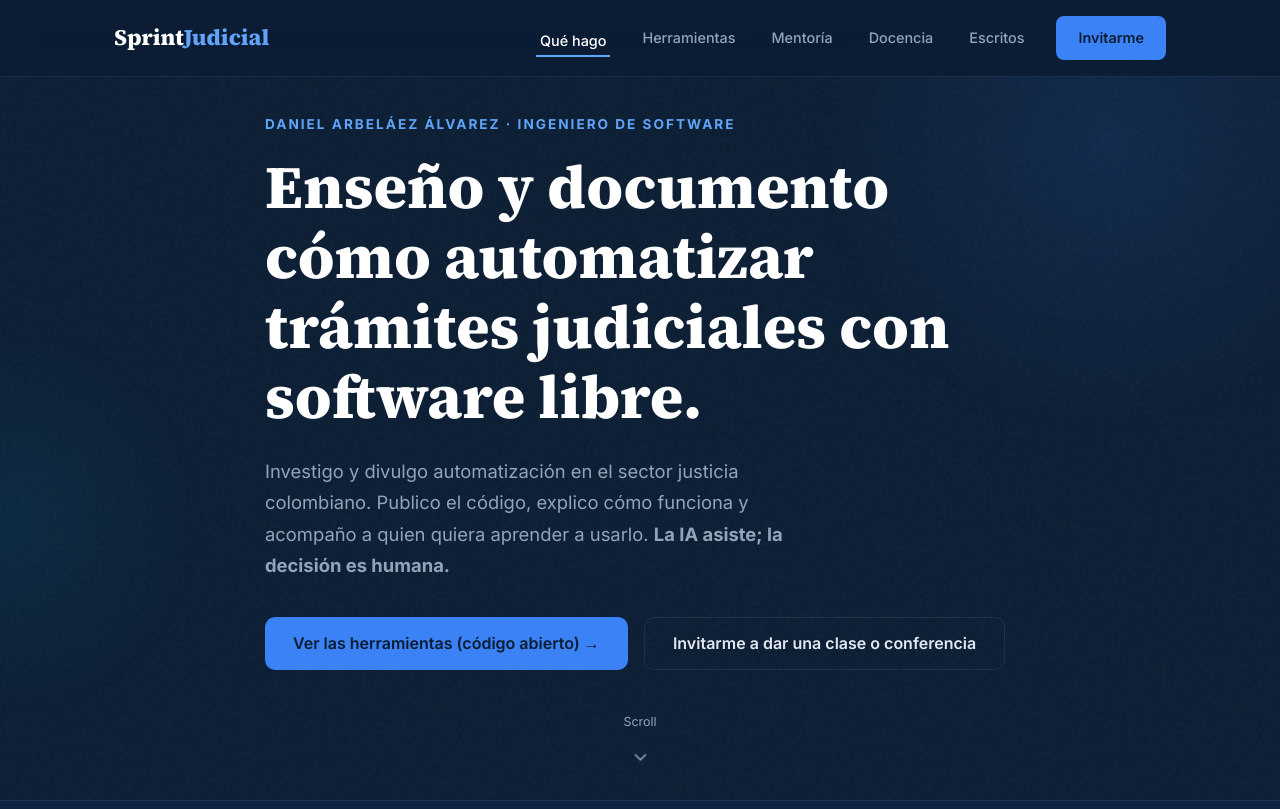
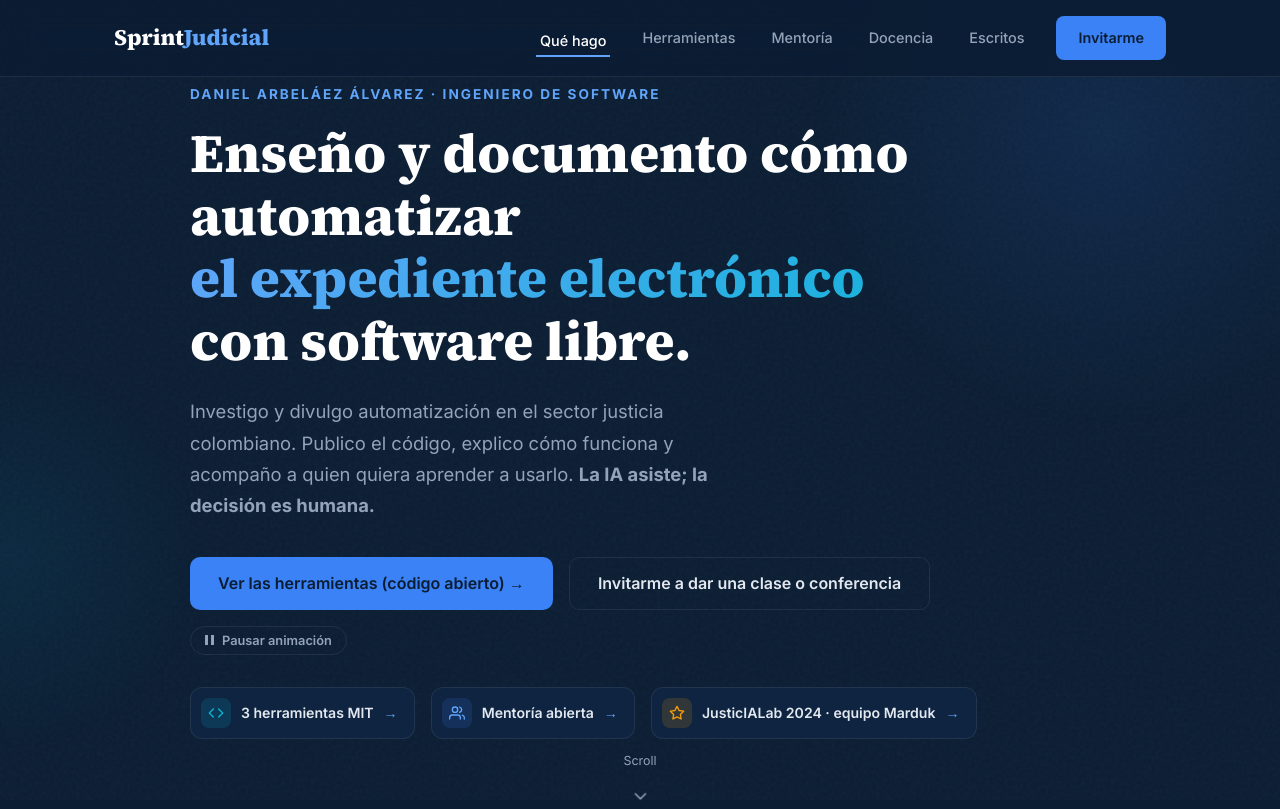
Before and after one commit to HammerDev99/main-sprintjudicial, a website: page index.html in a window 1280 px wide. Shown: the top 809 px of the page. Drawn offline with Linux system fonts and the light colour scheme; no server answers.

Commit message:
feat(hero): frase rotativa accesible con pausa y fichas de acceso

```diff
--- a/css/styles.css
+++ b/css/styles.css
@@ -395,10 +395,11 @@ section {
 }
 
 .hero__content {
-  max-width: 750px;
+  max-width: 900px;
 }
 
 .hero__title {
+  font-size: clamp(1.9rem, 4.6vw, 3.4rem);
   margin-bottom: var(--space-lg);
 }
 
@@ -431,6 +432,134 @@ section {
 
 .hero__scroll-indicator svg {
   animation: bounce 2s ease-in-out infinite;
+}
+
+/* ----- Rotator (hero) ----- */
+
+.rotator {
+  display: grid;
+  align-items: center;
+}
+
+.rotator__item {
+  grid-area: 1 / 1;
+  opacity: 0;
+  transform: translateY(0.35em);
+  transition: opacity 0.4s cubic-bezier(0.16, 1, 0.3, 1), transform 0.4s cubic-bezier(0.16, 1, 0.3, 1);
+  background: linear-gradient(135deg, var(--accent-light), var(--teal));
+  -webkit-background-clip: text;
+  background-clip: text;
+  -webkit-text-fill-color: transparent;
+}
+
+.rotator__item.is-active {
+  opacity: 1;
+  transform: none;
+}
+
+.rotator__toggle {
+  display: inline-flex;
+  align-items: center;
+  gap: var(--space-sm);
+  margin-top: var(--space-md);
+  padding: 6px 14px;
+  border: 1px solid var(--border);
+  border-radius: var(--radius-full);
+  background: transparent;
+  color: var(--text-muted);
+  font-family: inherit;
+  font-size: 0.8rem;
+  font-weight: 600;
+  cursor: pointer;
+  transition: color 0.2s, border-color 0.2s;
+}
+
+.rotator__toggle:hover {
+  color: var(--white);
+  border-color: var(--accent-light);
+}
+
+.rotator__toggle[hidden] {
+  display: none;
+}
+
+.rotator__toggle-icon {
+  width: 9px;
+  height: 10px;
+  border-left: 3px solid currentcolor;
+  border-right: 3px solid currentcolor;
+}
+
+.rotator__toggle.is-paused .rotator__toggle-icon {
+  width: 0;
+  height: 0;
+  border-top: 5px solid transparent;
+  border-bottom: 5px solid transparent;
+  border-left: 8px solid currentcolor;
+  border-right: 0;
+}
+
+/* ----- Hero chips ----- */
+
+.hero-chips {
+  display: flex;
+  flex-wrap: wrap;
+  gap: var(--space-sm) var(--space-md);
+  margin-top: var(--space-xl);
+}
+
+.hero-chips__item {
+  display: inline-flex;
+  align-items: center;
+  gap: 10px;
+  padding: 10px 16px 10px 10px;
+  border: 1px solid var(--border);
+  border-radius: var(--radius-md);
+  background: var(--surface);
+  color: var(--text);
+  font-size: 0.88rem;
+  font-weight: 600;
+  transition: border-color 0.2s, transform 0.2s;
+}
+
+.hero-chips__item:hover,
+.hero-chips__item:focus-visible {
+  border-color: rgba(96, 165, 250, 0.5);
+  transform: translateY(-2px);
+}
+
+.hero-chips__icon {
+  width: 30px;
+  height: 30px;
+  border-radius: var(--radius-sm);
+  display: flex;
+  align-items: center;
+  justify-content: center;
+}
+
+.hero-chips__icon--teal {
+  background: rgba(6, 182, 212, 0.15);
+  color: var(--teal);
+}
+
+.hero-chips__icon--blue {
+  background: rgba(59, 130, 246, 0.15);
+  color: var(--accent-light);
+}
+
+.hero-chips__icon--gold {
+  background: rgba(245, 158, 11, 0.15);
+  color: var(--gold);
+}
+
+.hero-chips__arrow {
+  color: var(--accent-light);
+  transition: transform 0.2s;
+}
+
+.hero-chips__item:hover .hero-chips__arrow,
+.hero-chips__item:focus-visible .hero-chips__arrow {
+  transform: translateX(3px);
 }
 
 /* ----- Section headers ----- */
@@ -1063,4 +1192,17 @@ section {
   .hero__scroll-indicator svg {
     animation: none;
   }
+
+  .rotator__item,
+  .hero-chips__item,
+  .hero-chips__arrow {
+    transition: none;
+  }
+
+  .hero-chips__item:hover,
+  .hero-chips__item:focus-visible,
+  .hero-chips__item:hover .hero-chips__arrow,
+  .hero-chips__item:focus-visible .hero-chips__arrow {
+    transform: none;
+  }
 }
--- a/index.html
+++ b/index.html
@@ -113,7 +113,10 @@
       <div class="hero__content">
         <p class="section__label" data-animate>Daniel Arbel&aacute;ez &Aacute;lvarez &middot; Ingeniero de software</p>
 
-        <h1 class="hero__title" data-animate>Ense&ntilde;o y documento c&oacute;mo automatizar tr&aacute;mites judiciales con software libre.</h1>
+        <h1 class="hero__title" data-animate>
+          <span class="sr-only">Ense&ntilde;o y documento c&oacute;mo automatizar tr&aacute;mites judiciales con software libre.</span>
+          <span aria-hidden="true">Ense&ntilde;o y documento c&oacute;mo automatizar <span class="rotator"><span class="rotator__item is-active">tr&aacute;mites judiciales</span><span class="rotator__item">el expediente electr&oacute;nico</span><span class="rotator__item">la gesti&oacute;n documental judicial</span><span class="rotator__item">tareas repetitivas del despacho</span></span> con software libre.</span>
+        </h1>
 
         <p class="hero__subtitle" data-animate>
           Investigo y divulgo automatizaci&oacute;n en el sector justicia colombiano. Publico el c&oacute;digo, explico c&oacute;mo funciona y acompa&ntilde;o a quien quiera aprender a usarlo. <strong>La IA asiste; la decisi&oacute;n es humana.</strong>
@@ -123,6 +126,20 @@
           <a href="#herramientas" class="btn btn--primary">Ver las herramientas (c&oacute;digo abierto) &rarr;</a>
           <a href="#docencia" class="btn btn--outline">Invitarme a dar una clase o conferencia</a>
         </div>
+
+        <button type="button" class="rotator__toggle" aria-pressed="false" aria-label="Pausar animaci&oacute;n del t&iacute;tulo" hidden><span class="rotator__toggle-icon" aria-hidden="true"></span><span class="rotator__toggle-text">Pausar animaci&oacute;n</span></button>
+
+        <ul class="hero-chips" role="list" data-animate data-stagger>
+          <li>
+            <a href="#herramientas" class="hero-chips__item"><span class="hero-chips__icon hero-chips__icon--teal" aria-hidden="true"><svg width="16" height="16" viewBox="0 0 24 24" fill="none" stroke="currentColor" stroke-width="2" stroke-linecap="round" stroke-linejoin="round"><polyline points="16 18 22 12 16 6"/><polyline points="8 6 2 12 8 18"/></svg></span>3 herramientas MIT<span class="hero-chips__arrow" aria-hidden="true">&rarr;</span></a>
+          </li>
+          <li>
+            <a href="#mentoria" class="hero-chips__item"><span class="hero-chips__icon hero-chips__icon--blue" aria-hidden="true"><svg width="16" height="16" viewBox="0 0 24 24" fill="none" stroke="currentColor" stroke-width="2" stroke-linecap="round" stroke-linejoin="round"><path d="M17 21v-2a4 4 0 0 0-4-4H5a4 4 0 0 0-4 4v2"/><circle cx="9" cy="7" r="4"/><path d="M23 21v-2a4 4 0 0 0-3-3.87"/><path d="M16 3.13a4 4 0 0 1 0 7.75"/></svg></span>Mentor&iacute;a abierta<span class="hero-chips__arrow" aria-hidden="true">&rarr;</span></a>
+          </li>
+          <li>
+            <a href="#reconocimientos" class="hero-chips__item"><span class="hero-chips__icon hero-chips__icon--gold" aria-hidden="true"><svg width="16" height="16" viewBox="0 0 24 24" fill="none" stroke="currentColor" stroke-width="2" stroke-linecap="round" stroke-linejoin="round"><polygon points="12 2 15.09 8.26 22 9.27 17 14.14 18.18 21.02 12 17.77 5.82 21.02 7 14.14 2 9.27 8.91 8.26 12 2"/></svg></span>JusticIALab 2024 &middot; equipo Marduk<span class="hero-chips__arrow" aria-hidden="true">&rarr;</span></a>
+          </li>
+        </ul>
       </div>
     </div>
 
@@ -221,7 +238,7 @@
 
       <p class="notice" data-animate>Las demos usan servicios de IA de terceros. No ingreses datos personales ni informaci&oacute;n de procesos reales.</p>
 
-      <h3 class="section__subtitle" data-animate>Reconocimientos</h3>
+      <h3 class="section__subtitle" id="reconocimientos" data-animate>Reconocimientos</h3>
       <ul class="entries" role="list" data-animate>
         <li class="entries__item">
           <strong>Ganador JusticIALab 2024 (equipo Marduk)</strong> &mdash; categor&iacute;a Justicia Basada en Datos, Primer Concurso de Innovaci&oacute;n de la Rama Judicial.
@@ -414,6 +431,7 @@
   </svg>
 </button>
 
+<script src="js/rotator.js" defer></script>
 <script src="js/main.js" defer></script>
 </body>
 </html>
--- a/js/main.js
+++ b/js/main.js
@@ -401,6 +401,22 @@ const SprintJudicial = (() => {
       });
   }
 
+  // --- Hero Rotator ---
+
+  function initHeroRotator() {
+    var rotator = $('.rotator');
+    if (!rotator || typeof HeroRotator === 'undefined') return;
+
+    HeroRotator.create({
+      items: $$('.rotator__item', rotator),
+      toggle: $('.rotator__toggle'),
+      toggleText: $('.rotator__toggle-text'),
+      hoverTarget: $('.hero__title'),
+      doc: document,
+      reducedMotion: state.prefersReducedMotion
+    });
+  }
+
   // --- Public API ---
 
   return {
@@ -411,6 +427,7 @@ const SprintJudicial = (() => {
       initSmoothScroll();
       initResizeHandler();
       initActiveNav();
+      initHeroRotator();
       initBlogFeed();
     }
   };
```
Also changed, not shown: tests/test-accessibility.js (+15 -0 lines), tests/test-css-usage.js (+5 -1 lines), tests/test-rotator.js (+11 -0 lines).
